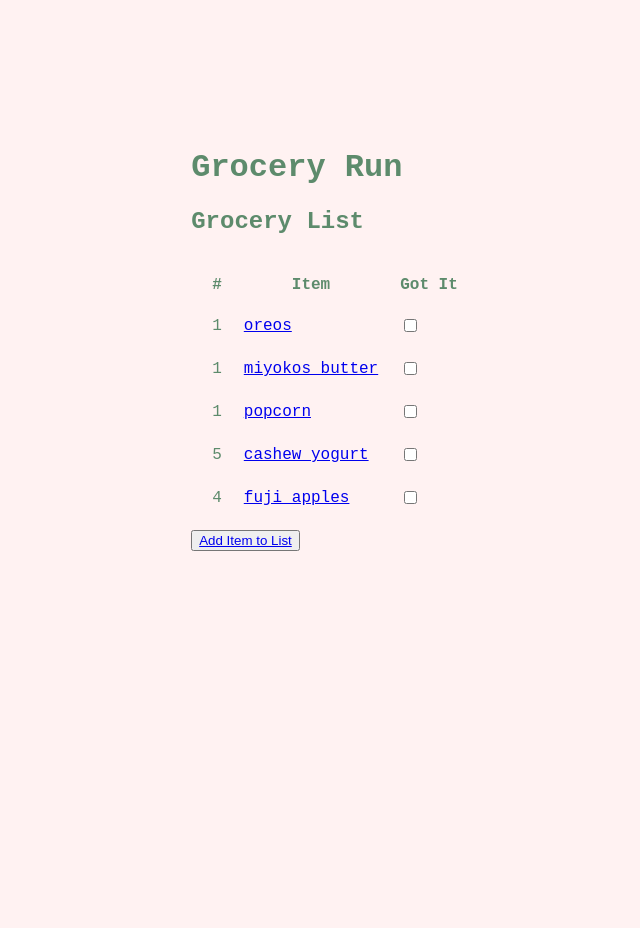
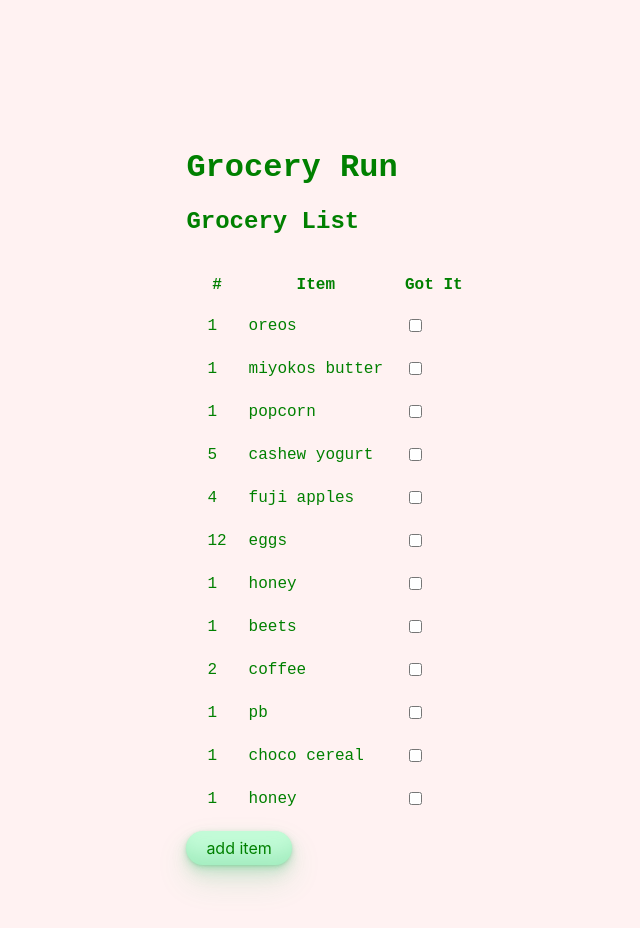
Before and after one commit to chrissyFraser/grocery-run, a Django app: page /grocery_run/home/ in a window 1280 px wide. Shown: the whole page, without its empty margins (305-945 px from the left). Run offline with Django 4.2, Linux system fonts and the light colour scheme; the first user in the database is signed in; data comes from the database, SQL or seed files in the repository.

Commit message:
feat: color, spacing, buttons

```diff
--- a/grocery_run/static/css/app.css
+++ b/grocery_run/static/css/app.css
@@ -1,26 +1,68 @@
 html {
-    background-color:rgb(255, 242, 242);
-    color:rgb(93, 139, 108);
+    background-color: rgb(255, 242, 242);
+    color: green;
     display: table;
     margin: auto;
     padding-top: 10%;
-    font-family:'Courier New', Courier, monospace
-    }
+    font-family: 'Courier New', Courier, monospace;
+}
 
-html, body {
+html,
+body {
     height: 100%;
 }
 
 body {
     display: table-cell;
-    /* vertical-align: middle; */
 }
 
 th {
     text-align: center;
 }
 
-table, td{
+table,
+td {
     border-spacing: 20px;
     text-align: left;
-    }
+}
+
+
+button {
+    font-family: 'Courier New', Courier, monospace;
+    border-radius: 1rem;
+    text-decoration: none;
+}
+
+a {
+    text-decoration: none;
+    color: green;
+}
+
+form {
+    margin: 2px !important;
+}
+
+
+.button-33 {
+    background-color: #c2fbd7;
+    border-radius: 100px;
+    box-shadow: rgba(44, 187, 99, .2) 0 -25px 18px -14px inset, rgba(44, 187, 99, .15) 0 1px 2px, rgba(44, 187, 99, .15) 0 2px 4px, rgba(44, 187, 99, .15) 0 4px 8px, rgba(44, 187, 99, .15) 0 8px 16px, rgba(44, 187, 99, .15) 0 16px 32px;
+    color: green;
+    cursor: pointer;
+    display: inline-block;
+    font-family: CerebriSans-Regular, -apple-system, system-ui, Roboto, sans-serif;
+    padding: 7px 20px;
+    text-align: center;
+    text-decoration: none;
+    transition: all 250ms;
+    border: 0;
+    font-size: 16px;
+    user-select: none;
+    -webkit-user-select: none;
+    touch-action: manipulation;
+}
+
+.button-33:hover {
+    box-shadow: rgba(44, 187, 99, .35) 0 -25px 18px -14px inset, rgba(44, 187, 99, .25) 0 1px 2px, rgba(44, 187, 99, .25) 0 2px 4px, rgba(44, 187, 99, .25) 0 4px 8px, rgba(44, 187, 99, .25) 0 8px 16px, rgba(44, 187, 99, .25) 0 16px 32px;
+    transform: scale(1.05) rotate(-1deg);
+}
--- a/grocery_run/templates/create_item.html
+++ b/grocery_run/templates/create_item.html
@@ -6,7 +6,7 @@
         <form method="post">
             {% csrf_token %}
             {{ form.as_p }}
-            <button type="submit">Add</button>
+            <button class="button-33" type="submit">add</button>
         </form>
     </div>
 
--- a/grocery_run/templates/home.html
+++ b/grocery_run/templates/home.html
@@ -23,8 +23,8 @@
     </tbody>
 </table>
 
-        <button type="button">
-            <a href="{% url "create_item" %}">Add Item to List</a>
+        <button class="button-33" type="button">
+            <a href="{% url "create_item" %}">add item</a>
         </button>
 
 {% endblock content%}
```
Also changed, not shown: grocery_run/templates/update_item.html (+5 -4 lines), db.sqlite3.
